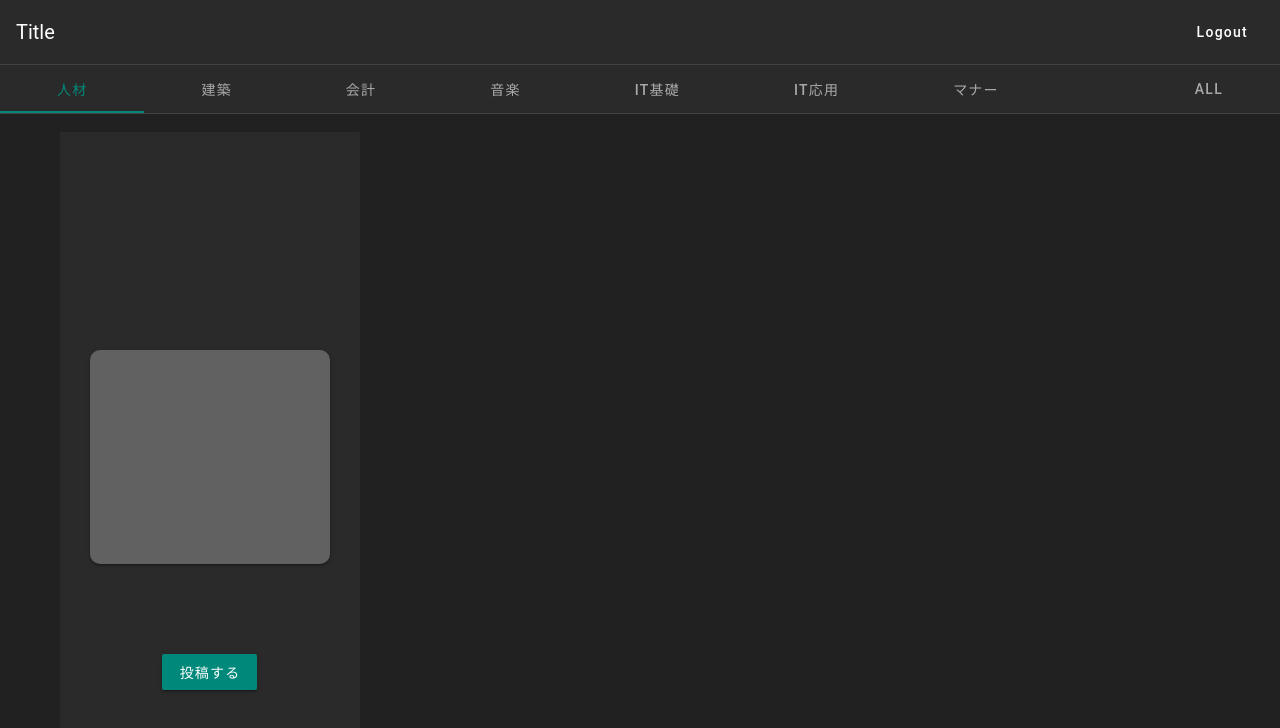
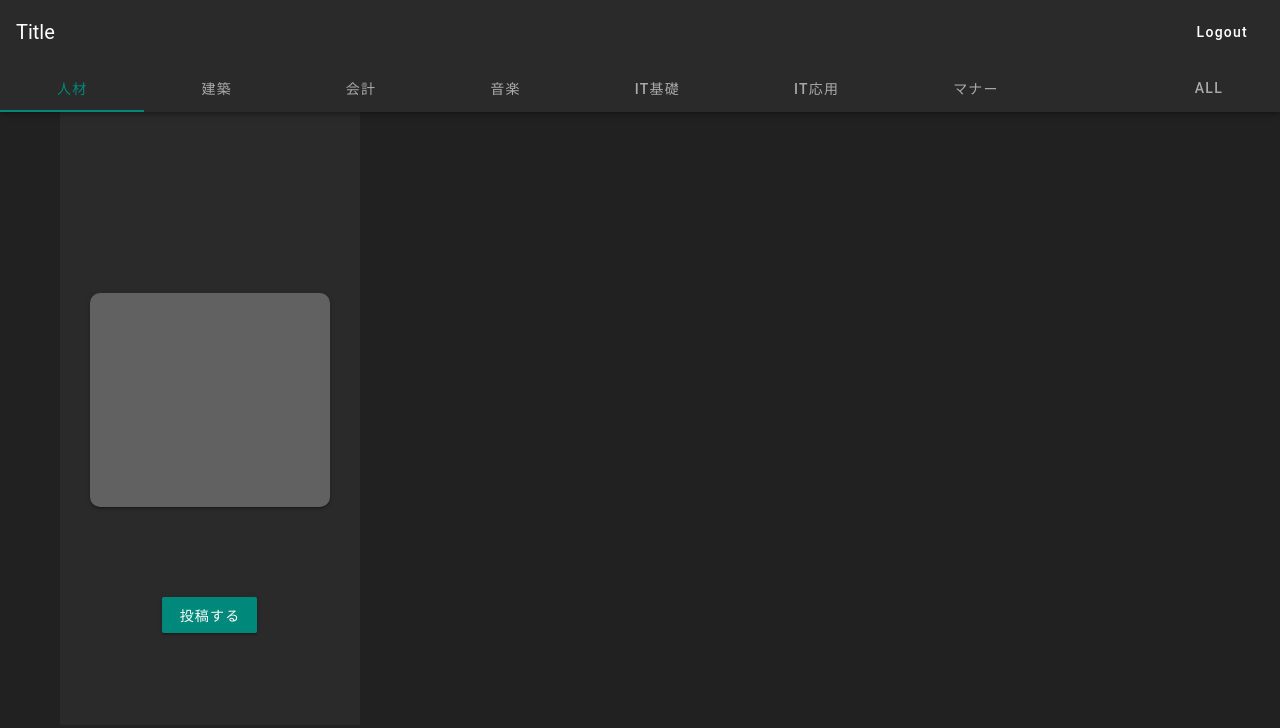
Before and after one commit to natsumi1206/howto-web, a Vue app: page / in a window 1280 px wide. Shown: the top 728 px of the page. Built offline with nearby package versions, Linux system fonts and the light colour scheme; the HTML template or start-up script is replaced by a standard one.

Commit message:
#7 Update スタイルを改善 ・Headerはwebでもスマホでもスクロール時にapp-barのみ隠し、カテゴリーは隠さないよう変更しました

```diff
--- a/src/App.vue
+++ b/src/App.vue
@@ -3,8 +3,9 @@
     <Header />
     <v-container
       fill-height
-      style="position: relative"
+      style="position: relative;"
     >
+      <v-row>
         <Sidebar id="sidebar" />
         <v-btn
           id="post-btn-sp"
@@ -14,6 +15,7 @@
         >
           <v-icon>mdi-plus</v-icon>
         </v-btn>
+      </v-row>
     </v-container>
   </v-app>
 </template>
@@ -46,14 +48,14 @@ export default {
   @include display_sp {
     bottom: 0;
     right: 0;
-    position: absolute;
+    position: fixed;
     margin: 0 20px 50px 0;
   }
   @include display_tab {
-    bottom: 0;
-    right: 0;
-    position: absolute;
-    margin: 0 20px 50px 0;
+    bottom: 0 !important;
+    right: 0 !important;
+    position: fixed !important;
+    margin: 0 20px 50px 0 !important;
   }
   @include display_pc {
     display: none;
--- a/src/components/Header.vue
+++ b/src/components/Header.vue
@@ -1,22 +1,43 @@
 <template>
   <div>
-    <div class="border-bottom">
+    <div>
       <v-app-bar
         color="#2a2a2a"
-        elevation="0"
+        app
+        hide-on-scroll
+        scroll-threshold="3"
       >
-        <v-toolbar-title>
-          Title
-        </v-toolbar-title>
+        <v-app-bar-title> Title</v-app-bar-title>
         <v-spacer />
         <v-btn
           id="logout"
           text
-          style="text-transform: none;"
+          class="lowercase"
         >
           Logout
         </v-btn>
         <v-app-bar-nav-icon @click="drawer = true" />
+        <template
+          v-slot:extension
+        >
+          <v-tabs
+            grow
+            color="teal darken-1"
+            background-color="#2a2a2a"
+            show-arrows
+            center-active
+          >
+            <v-tabs-slider />
+            <v-tab
+              v-for="(tabItem, index) in tabItems"
+              :key="index"
+            >
+              {{ tabItem.name }}
+            </v-tab>
+            <v-spacer />
+            <v-tab>all</v-tab>
+          </v-tabs>
+        </template>
       </v-app-bar>
       <v-navigation-drawer
         v-model="drawer"
@@ -51,29 +72,11 @@
           depressed
           block
           color="teal lighten-1"
-          style="text-transform: none;"
+          class="lowercase"
         >
           Logout
         </v-btn>
       </v-navigation-drawer>
-    </div>
-    <div class="border-bottom">
-      <v-tabs
-        grow
-        color="teal darken-1"
-        background-color="#2a2a2a"
-        show-arrows
-      >
-        <v-tabs-slider />
-        <v-tab
-          v-for="(tabItem, index) in tabItems"
-          :key="index"
-        >
-          {{ tabItem.name }}
-        </v-tab>
-        <v-spacer />
-        <v-tab>all</v-tab>
-      </v-tabs>
     </div>
   </div>
 </template>
@@ -94,10 +97,6 @@ export default {
 
 <style lang="scss" scoped>
 
-.border-bottom {
-  border-bottom: 1px solid #424242;
-}
-
 #logout {
   @include display_sp {
     display: none !important;
--- a/src/components/Sidebar.vue
+++ b/src/components/Sidebar.vue
@@ -1,23 +1,21 @@
 <template>
-  <v-row>
   <v-col
-      style="height: 650px; background-color: #2a2a2a; max-width: 300px; border-radius: 2px;"
-      class="mx-3"
+    class="mx-3 sidebar-container round-s"
   >
     <v-row
-        style="height: 650px;"
-        justify="cemter"
+      class="sidebar-height"
+      justify="center"
       align-content="center"
     >
       <v-row
-          style="width: 100%; height: 33%; margin: 0"
+        class="sidebar-colomn"
         justify="center"
         align-content="center"
       >
         <v-card />
       </v-row>
       <v-row
-          style="width: 100%; height: 33%; margin: 0"
+        class="sidebar-colomn"
         justify="center"
         align-content="center"
       >
@@ -25,26 +23,25 @@
           width="80%"
           height="100%"
           color="grey darken-2"
-            style="border-radius: 10px;"
+          class="round-l"
         >
           <v-card-text />
         </v-card>
       </v-row>
       <v-row
-          style="width: 100%; height: 33%; margin: 0"
+        class="sidebar-colomn"
         justify="center"
         align-content="center"
       >
         <v-btn
           color="teal darken-1"
-            style="border-radius: 2px;"
+          class="round-s"
         >
           投稿する
         </v-btn>
       </v-row>
     </v-row>
   </v-col>
-  </v-row>
 </template>
 
 <script>
@@ -52,3 +49,23 @@ export default {
   name: "Sidebar",
 }
 </script>
+
+<style lang="scss" scoped>
+
+.sidebar-container {
+  height: 650px !important;
+  background-color: #2a2a2a !important;
+  max-width: 300px !important;
+}
+
+.sidebar-height {
+  height: 650px !important;
+}
+
+.sidebar-colomn {
+  width: 100% !important;
+  height: 33% !important;
+  margin: 0 !important;
+}
+
+</style>
--- a/src/styles/common/common.scss
+++ b/src/styles/common/common.scss
@@ -1 +1,20 @@
-@import "./media.scss"
+@import "./media.scss";
+
+// line-color
+$grey-darken-3: #424242;
+
+.border-bottom {
+  border-bottom: 1px solid $grey-darken-3 !important;
+}
+
+.round-s {
+  border-radius: 2px !important;
+}
+
+.round-l {
+  border-radius: 10px !important;
+}
+
+.lowercase {
+  text-transform: none;
+}
--- a/src/styles/common/media.scss
+++ b/src/styles/common/media.scss
@@ -4,9 +4,9 @@ $md: 1264px;
 $lg: 1904px;
 
 $sp-max: calc( #{$xs} - 1px);
-$tb-min: $xs + 1px;
+$tb-min: $xs;
 $tb-max: calc(#{$sm} - 1px);
-$pc-min: $sm + 1px;
+$pc-min: $sm;
 
 /* PC */
 @mixin display_pc {
--- a/vue.config.js
+++ b/vue.config.js
@@ -5,7 +5,7 @@ module.exports = {
   css: {
     loaderOptions: {
       sass: {
-        prependData: "@import './src/styles/common/common.scss'"
+        prependData: "@import './src/styles/common/common.sass'"
       },
       scss: {
         prependData: "@import './src/styles/common/common.scss';"
```
Also changed, not shown: src/styles/common/common.sass (added). Lines whose indentation alone changed are shown as unchanged.
